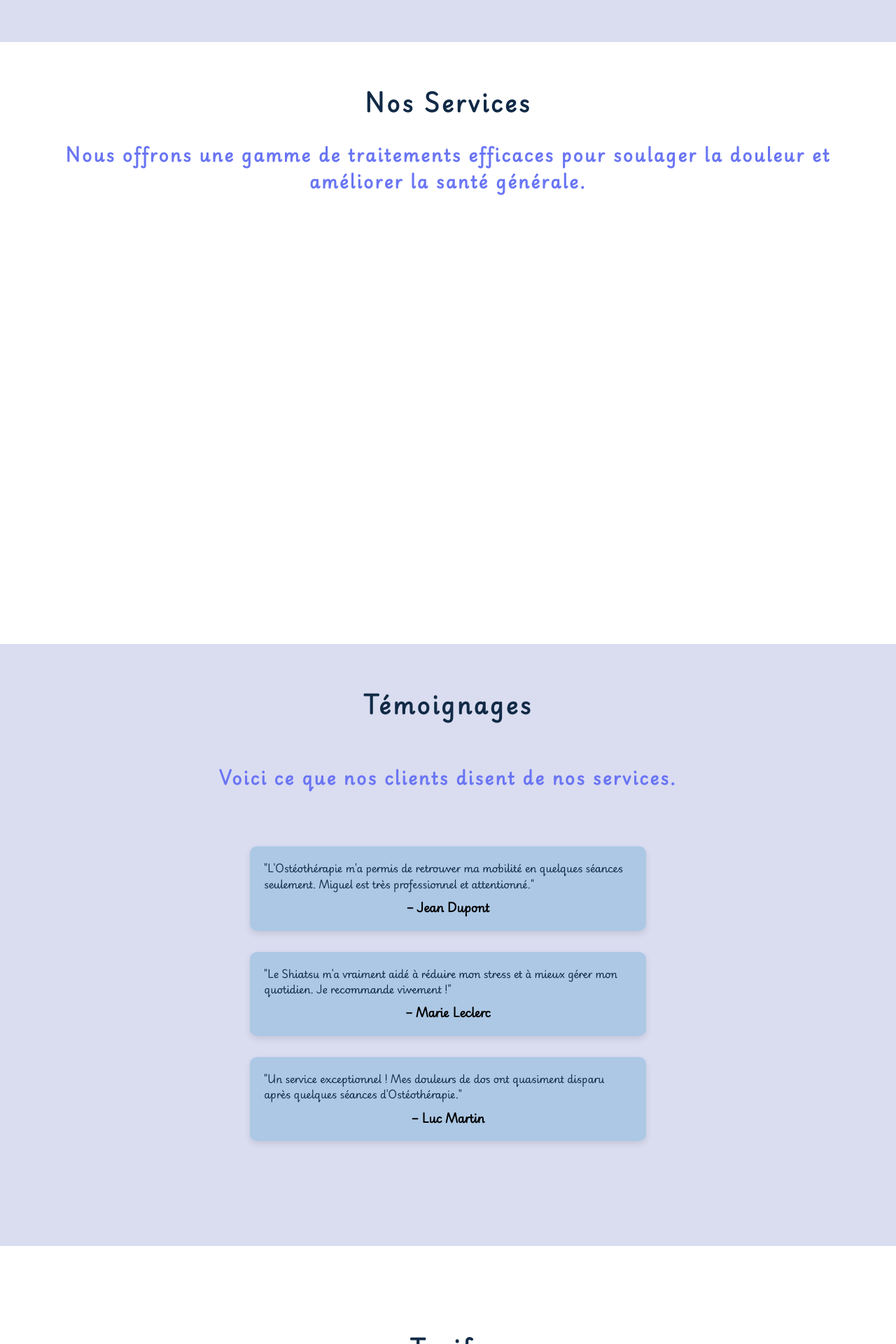
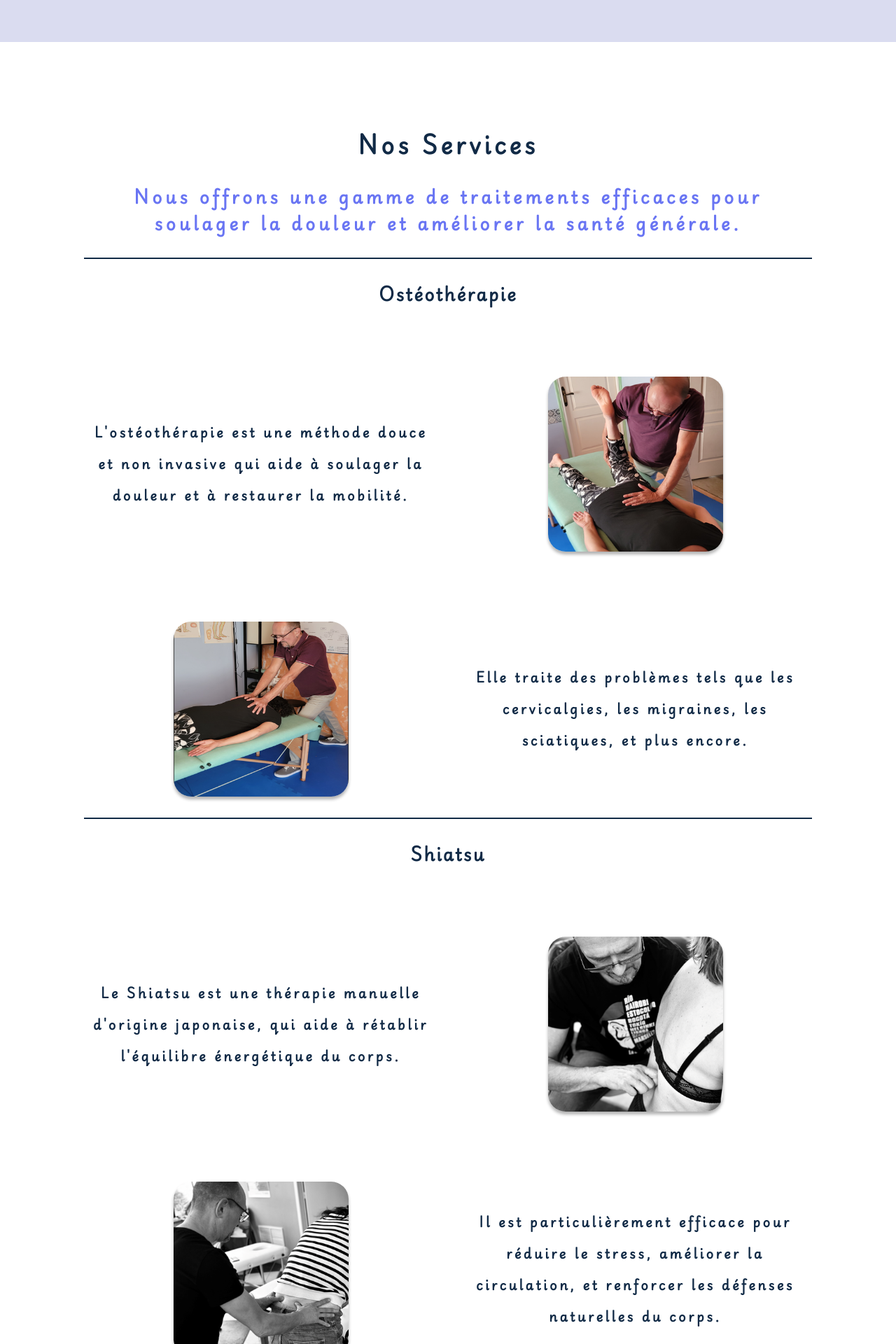
Before and after one commit to botUwU/Oshyp, a React (Vite) app: page / in a window 1280 px wide. Shown: the part 880-2800 px from the top of the page at 70% size. Built offline with nearby package versions, Linux system fonts and the light colour scheme.

Commit message:
service page fixed ,home page fixed ,header page fixed

```diff
--- a/src/components/Header.jsx
+++ b/src/components/Header.jsx
@@ -51,7 +51,7 @@ const Header = () => {
             </HeaderItem>
 
             <HeaderItem
-              name="Prix"
+              name="Tarifs"
               onScroll={() => scrollToSection(pricingRef)}
             >
               <MdAttachMoney size={"30px"} />
--- a/src/components/Home.jsx
+++ b/src/components/Home.jsx
@@ -78,10 +78,10 @@ export default function Home() {
       <Section ref={homeRef}>
         <HomeContainer>
           <Description>
-            <CTitle variation="h1" color="primary">
+            <CTitle variation="h1" tracking="0.2em" color="primary">
               Rencontrez Miguel Duenas{" "}
             </CTitle>
-            <CTitle variation="h2" color="secondary">
+            <CTitle variation="h2" tracking="0.2em" color="secondary">
               Découvrez des traitements naturels et efficaces pour les douleurs
               musculo-squelettiques et améliorez votre bien-être général.{" "}
             </CTitle>
@@ -130,4 +130,5 @@ const Description = styled.div`
 const WrapperContainer = styled.div`
   background-color: ${colors.backGroundColor.mainWhite};
   display: flex;
+  line-height: 1.9;
 `;
--- a/src/components/Main.jsx
+++ b/src/components/Main.jsx
@@ -15,8 +15,8 @@ export default function Main() {
       <Service />
       <Testimonial />
       <Pricing />
+      <Contact />
       <Footer />
-      <Contact />
     </>
   );
 }
--- a/src/components/Service.jsx
+++ b/src/components/Service.jsx
@@ -7,6 +7,7 @@ import { colors } from "../constants/colors";
 import styled from "styled-components";
 import Cp from "../customComponents/Cp";
 import CImage from "../customComponents/CImage";
+import Separator from "../customComponents/Separator";
 
 export default function Service() {
   const {
@@ -18,17 +19,120 @@ export default function Service() {
     homeRef,
   } = useScroll();
   return (
+    <div>
       <Section ref={servicesRef}>
+        <div
+          style={{
+            padding: "60px 60px",
+            gap: "300px",
+            display: "flex",
+          }}
+        >
           <Title>
-        <CTitle isCentred variation="h1" color="primary">
+            <CTitle isCentred tracking="0.15em" variation="h1" color="primary">
               Nos Services
             </CTitle>
-        <CTitle isCentred variation="h2" color="secondary">
+            <CTitle isCentred tracking="0.2em" variation="h2" color="secondary">
               Nous offrons une gamme de traitements efficaces pour soulager la
               douleur et améliorer la santé générale.
             </CTitle>
+            <Separator></Separator>
+            <InfoContainer>
+              <CTitle
+                mb={"100px"}
+                tracking="0.1em"
+                isCentred
+                variation="h2"
+                color="primary"
+              >
+                Ostéothérapie
+              </CTitle>
+              <GridContainer>
+                <Cp
+                  color="main"
+                  size="xl_regular"
+                  weight="Bold"
+                  tracking="0.2em"
+                  isCentred
+                >
+                  L'ostéothérapie est une méthode douce et non invasive qui aide
+                  à soulager la douleur et à restaurer la mobilité.
+                </Cp>
+                <CImage
+                  src={"src/data/image2.png"}
+                  height={"250px"}
+                  fit="cover"
+                  shadow={"small"}
+                />
+                <CImage
+                  src={"src/data/image3.png"}
+                  height={"250px"}
+                  fit="cover"
+                  shadow={"small"}
+                />
+                <Cp
+                  color="main"
+                  size="xl_regular"
+                  weight="Bold"
+                  tracking="0.2em"
+                  isCentred
+                >
+                  Elle traite des problèmes tels que les cervicalgies, les
+                  migraines, les sciatiques, et plus encore.
+                </Cp>
+              </GridContainer>
+            </InfoContainer>
+            <Separator></Separator>
+            <InfoContainer>
+              <CTitle
+                tracking="0.1em"
+                mb={"100px"}
+                isCentred
+                variation="h2"
+                color="primary"
+              >
+                Shiatsu
+              </CTitle>
+              <GridContainer>
+                <Cp
+                  color="main"
+                  size="xl_regular"
+                  weight="Bold"
+                  tracking="0.2em"
+                  isCentred
+                >
+                  Le Shiatsu est une thérapie manuelle d'origine japonaise, qui
+                  aide à rétablir l'équilibre énergétique du corps.
+                </Cp>
+                <CImage
+                  src={"src/data/image0.png"}
+                  height={"250px"}
+                  fit="cover"
+                  shadow={"small"}
+                />
+                <CImage
+                  src={"src/data/image1.png"}
+                  height={"250px"}
+                  fit="cover"
+                  shadow={"small"}
+                />
+                <Cp
+                  color="main"
+                  size="xl_regular"
+                  weight="Bold"
+                  tracking="0.2em"
+                  isCentred
+                >
+                  Il est particulièrement efficace pour réduire le stress,
+                  améliorer la circulation, et renforcer les défenses naturelles
+                  du corps.
+                </Cp>
+              </GridContainer>
+            </InfoContainer>
           </Title>
+        </div>
       </Section>
+    </div>
   );
 }
 const Title = styled.div`
@@ -38,7 +142,17 @@ const Title = styled.div`
   justify-content: center;
   gap: 30px;
 `;
-
+const GridContainer = styled.div`
+  display: grid;
+  grid-template-columns: repeat(2, 1fr);
+  align-items: center;
+  justify-content: center;
+  justify-items: center;
+  gap: 30px;
+  row-gap: 100px;
+  line-height: 2.5;
+`;
+const InfoContainer = styled.div``;
 // <ServicesSection
 //   color={colors.backGroundColor.white}
 //   ref={servicesRef}
```
Lines whose indentation alone changed are shown as unchanged.
